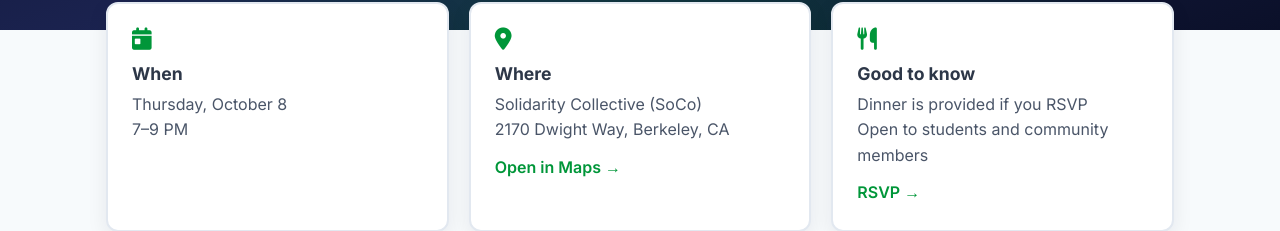
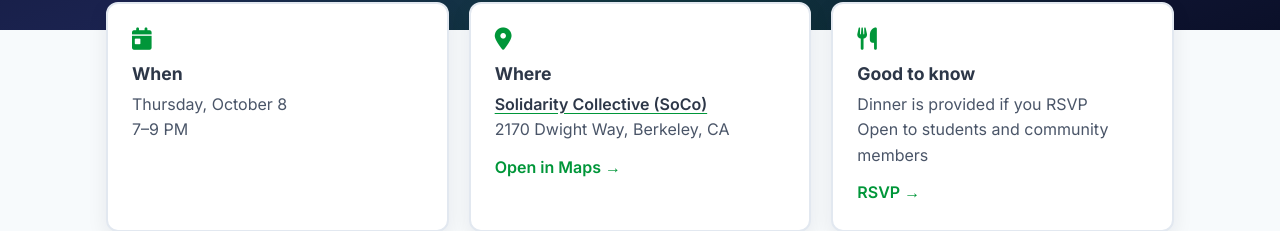
Before and after one commit to TheArctesian/stemforpalestine, a SvelteKit app: page /events/principled-in-tech-10-08 in a window 1280 px wide. Shown: the part 513-744 px from the top of the page. Built offline with nearby package versions, Linux system fonts and the light colour scheme.

Commit message:
Link Solidarity Collective to soco.place
Adds an optional venue url, used on the Where card, and links the
partner pill.

```diff
--- a/src/lib/data/events.ts
+++ b/src/lib/data/events.ts
@@ -19,6 +19,7 @@ export type StemEvent = {
 	venue: {
 		name: string;
 		address: string;
+		url?: string;
 	};
 	rsvpUrl: string;
 	poster: string;
@@ -49,7 +50,8 @@ export const events: StemEvent[] = [
 		end: '2026-10-08T21:00:00-07:00',
 		venue: {
 			name: 'Solidarity Collective (SoCo)',
-			address: '2170 Dwight Way, Berkeley, CA'
+			address: '2170 Dwight Way, Berkeley, CA',
+			url: 'https://www.soco.place/'
 		},
 		rsvpUrl: 'https://luma.com/koe7fxe6',
 		poster: principledInTech1008Poster,
@@ -65,7 +67,7 @@ export const events: StemEvent[] = [
 		partners: [
 			{ name: "Tech Workers' Coalition", url: 'https://techworkerscoalition.org' },
 			{ name: 'No Tech for Apartheid', url: 'https://www.notechforapartheid.com' },
-			{ name: 'Solidarity Collective' }
+			{ name: 'Solidarity Collective', url: 'https://www.soco.place/' }
 		],
 		notes: ['Dinner is provided if you RSVP', 'Open to students and community members']
 	}
--- a/src/routes/events/[slug]/+page.svelte
+++ b/src/routes/events/[slug]/+page.svelte
@@ -84,7 +84,14 @@
 			<div class="detail-card" data-reveal="up" use:reveal={0.1}>
 				<i class="fas fa-location-dot detail-icon"></i>
 				<h3>Where</h3>
-				<p>{event.venue.name}<br />{event.venue.address}</p>
+				<p>
+					{#if event.venue.url}
+						<a href={event.venue.url} target="_blank" rel="noopener noreferrer" class="venue-link">{event.venue.name}</a>
+					{:else}
+						{event.venue.name}
+					{/if}
+					<br />{event.venue.address}
+				</p>
 				<a href={mapUrl(event)} target="_blank" rel="noopener noreferrer" class="detail-link">Open in Maps →</a>
 			</div>
 			<div class="detail-card" data-reveal="up" use:reveal={0.2}>
@@ -345,6 +352,18 @@
 		margin-bottom: 0.75rem;
 	}
 
+	.venue-link {
+		color: var(--color-text-primary, #2d3748);
+		font-weight: 600;
+		text-decoration: underline;
+		text-decoration-color: var(--color-primary);
+		text-underline-offset: 3px;
+	}
+
+	.venue-link:hover {
+		color: var(--color-primary-dark);
+	}
+
 	.detail-link {
 		color: var(--color-primary);
 		font-weight: 600;
```
